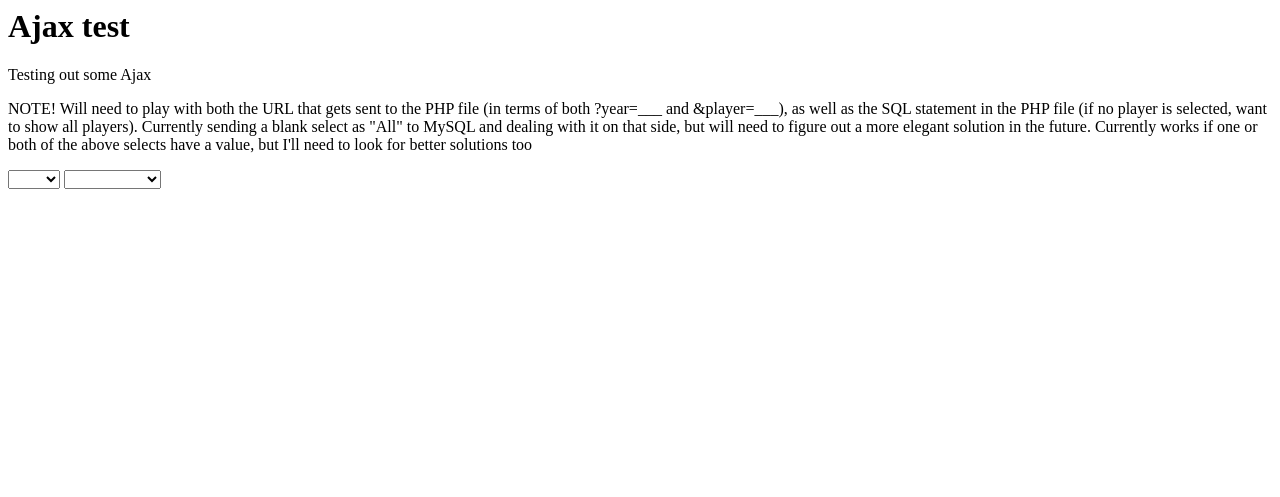
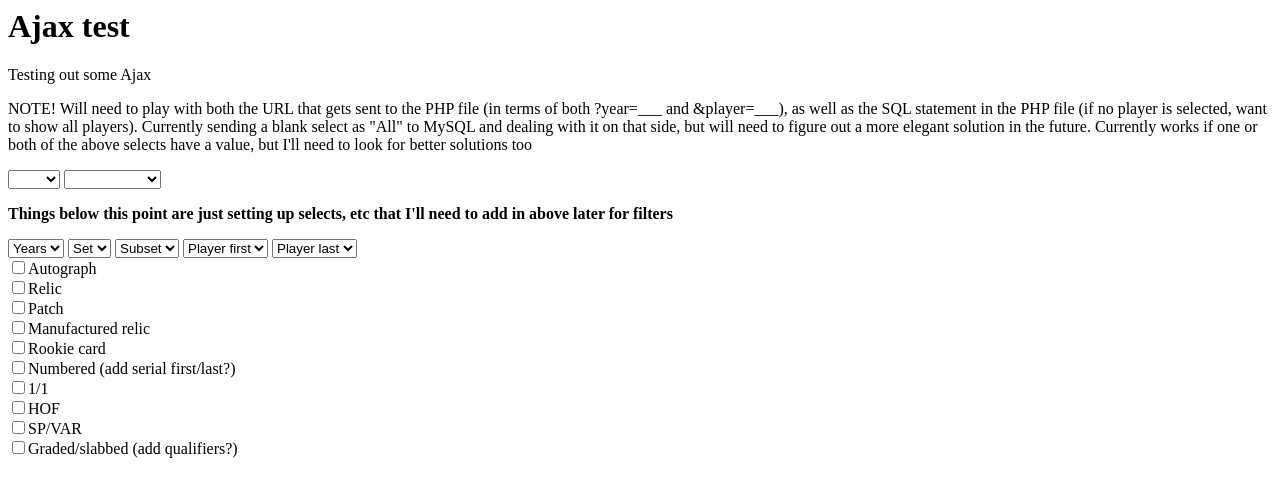
Before and after one commit to smitma09/sports-cards-website, a PHP site: page /ajaxTest.html in a window 1280 px wide. Shown: the top 497 px of the page. Run offline with PHP 8.4, Linux system fonts and the light colour scheme.

Commit message:
A bit more Ajax prep

```diff
--- a/ajaxTest.html
+++ b/ajaxTest.html
@@ -54,5 +54,36 @@
 		</select>
 	</form>
 	<div id="test"></div>
+
+
+	<p><b>Things below this point are just setting up selects, etc that I'll need to add in above later for filters</b></p>
+	<form>
+		<select>
+			<option>Years</option>
+		</select>
+		<select>
+			<option>Set</option>
+		</select>
+		<select>
+			<option>Subset</option>
+		</select>
+		<select>
+			<option>Player first</option>
+		</select>
+		<select>
+			<option>Player last</option>
+		</select>
+		<br>
+		<input type="checkbox">Autograph<br>
+		<input type="checkbox">Relic<br>
+		<input type="checkbox">Patch<br>
+		<input type="checkbox">Manufactured relic<br>
+		<input type="checkbox">Rookie card<br>
+		<input type="checkbox">Numbered (add serial first/last?)<br>
+		<input type="checkbox">1/1<br>
+		<input type="checkbox">HOF<br>
+		<input type="checkbox">SP/VAR<br>
+		<input type="checkbox">Graded/slabbed (add qualifiers?)
+	</form>
 </body>
 </html>
--- a/wantlists/twins_pc/2015-2019.php
+++ b/wantlists/twins_pc/2015-2019.php
@@ -606,7 +606,7 @@
         <br>
 
         <p><div class=title>2016 Topps Opening Day</div><br>
-        <i>Completed- Base</i><br>
+	<div class=ssTitle>Base:</div> 52b (sunglasses, blue warmup SP)<br>
         <div class=ssTitle>Blue Foil:</div> 43, 52, 97, 124, 140<br>
         <div class=ssTitle>Purple Foil:</div> 43, 52, 97, 124, 140<br>
         <div class=ssTitle>Alternate Reality (AR):</div> 10<br>
@@ -1064,8 +1064,8 @@
 	<br>
 
 	<p><div class=title>2015 Topps Update</div><br>
-	<i>Completed- Base, Highlight of the Year, Rarities</i><br>
-	<i>Note to self- Check back for more SPs in the checklist later</i><br>
+	<i>Completed- Highlight of the Year, Rarities</i><br>
+	<div class=ssTitle>Base:</div> 25b (sparkle), 141b (Saber stats SP), 341b (sparkle)<br>
 	<div class=ssTitle>Rainbow Foil:</div> 25, 136, 141, 206, 223, 258, 341, 345<br>
 	<div class=ssTitle>Gold (#/2015):</div> 1, 25, 62, 136, 141, 152, 211, 258, 341, 345<br>
 	<div class=ssTitle>Snow Camo (#/99):</div> 1, 25, 62, 136, 141, 152, 206, 211, 223, 258, 341, 345<br>
```
